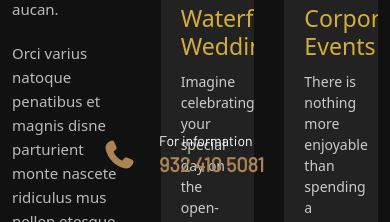
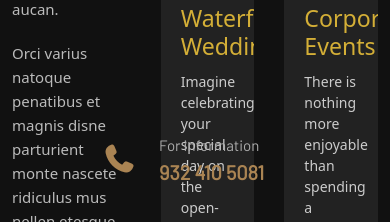
Before and after one commit to Kratagya-Webkorps/nautiamigo-angular, an Angular app: page / in a window 390 px wide. Shown: the part 5900-6122 px from the top of the page. Built offline with nearby package versions, Linux system fonts and the light colour scheme.

Commit message:
Fix phone icon and phone information

```diff
--- a/src/app/events-section-latest/events-section.component.css
+++ b/src/app/events-section-latest/events-section.component.css
@@ -101,10 +101,6 @@
   line-height: 1.3;
 }
 
-.contact-text .info-label {
-  font-size: 14px;
-  color: #fff; /* white/grey for small text */
-}
 
 .contact-text .phone-number {
   font-size: 20px;
@@ -136,3 +132,10 @@ swiper-slide {
   top: 375px;
   left: 90px;
 }
+.info-label {
+  font-family: "Barlow", sans-serif;
+  font-size: 15px;
+  line-height: 26.3px;
+  letter-spacing: 0px;
+  color: #adadad;
+}
--- a/src/app/events-section-latest/events-section.component.html
+++ b/src/app/events-section-latest/events-section.component.html
@@ -79,13 +79,13 @@
               Orci varius natoque penatibus et magnis disne parturient monte
               nascete ridiculus mus nellen etesque habitant morbiene.
             </p>
-            <div class="contact-info">
+            <!-- <div class="contact-info">
               <i class="fas fa-phone"></i>
               <div class="contact-text">
                 <span class="info-label">For information</span>
                 <span class="phone-number">932 410 5081</span>
               </div>
-            </div>
+            </div> -->
           </div>
 
           <!-- Right Content -->
@@ -115,6 +115,13 @@
             </div>
           </div>
         </div>
+        <div class="contact-info">
+          <i class="fas fa-phone"></i>
+          <div class="contact-text">
+            <span class="info-label">For information</span>
+            <span class="phone-number">932 410 5081</span>
+          </div>
+        </div>
       </swiper-slide>
 
       <!-- Slide 3 -->
@@ -130,13 +137,13 @@
               Orci varius natoque penatibus et magnis disne parturient monte
               nascete ridiculus mus nellen etesque habitant morbiene.
             </p>
-            <div class="contact-info">
+            <!-- <div class="contact-info">
               <i class="fas fa-phone"></i>
               <div class="contact-text">
                 <span class="info-label">For information</span>
                 <span class="phone-number">932 410 5081</span>
               </div>
-            </div>
+            </div> -->
           </div>
 
           <!-- Right Content -->
@@ -166,6 +173,13 @@
             </div>
           </div>
         </div>
+        <div class="contact-info">
+          <i class="fas fa-phone"></i>
+          <div class="contact-text">
+            <span class="info-label">For information</span>
+            <span class="phone-number">932 410 5081</span>
+          </div>
+        </div>
       </swiper-slide>
     </swiper-container>
   </div>
```
